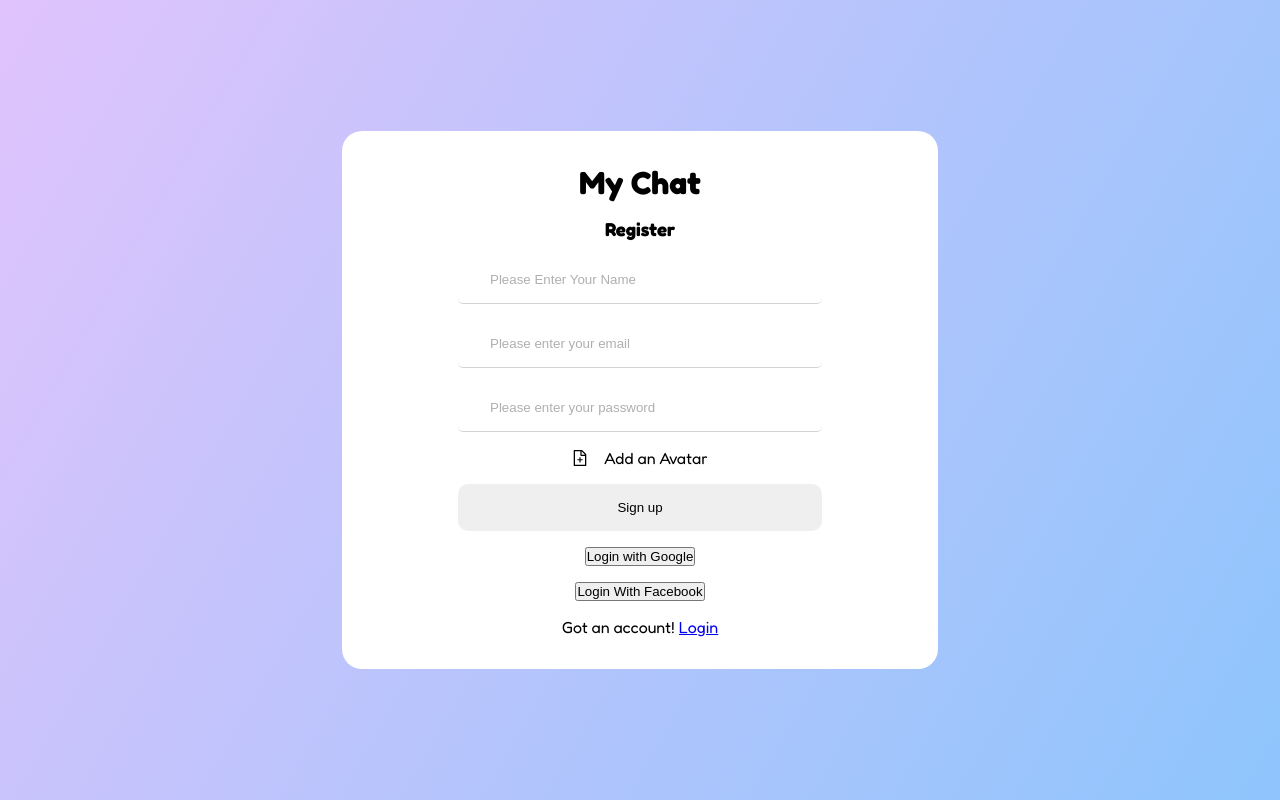
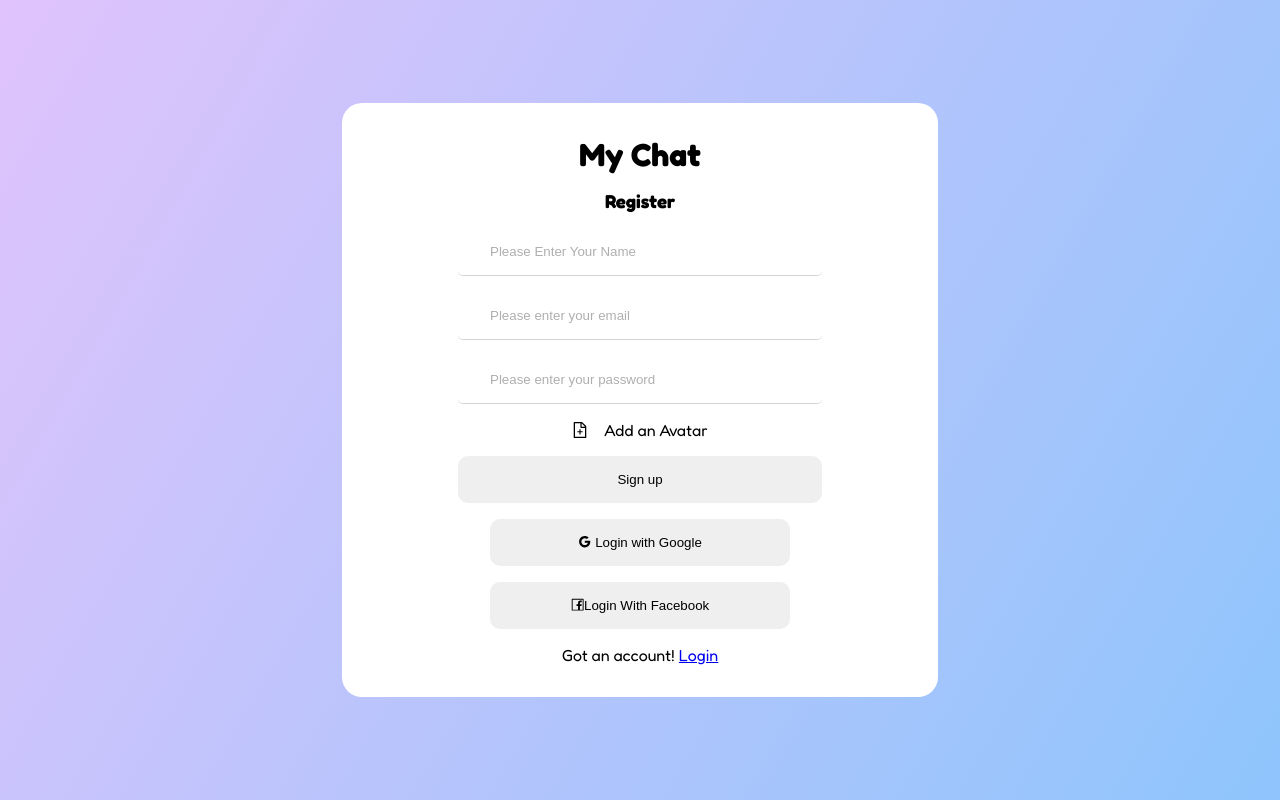
Before and after one commit to 04stefke/messanger, a React (Vite) app in the folder messanger-app/: page /register in a window 1280 px wide. Built offline with nearby package versions, Linux system fonts and the light colour scheme; no server answers.

Commit message:
changed the style of buttons

```diff
--- a/messanger-app/src/components/Home/Home.scss
+++ b/messanger-app/src/components/Home/Home.scss
@@ -15,6 +15,17 @@
         @content
     }
 }
+.btn{
+    padding: 1rem 2rem;
+    border-radius: 10px;
+    border: none;
+    outline: none;
+    cursor: pointer;
+    &:hover{
+        background-color: #d3d3d3;
+    }
+}
+
 
 
 .homeContainer{
--- a/messanger-app/src/components/Login/Login.jsx
+++ b/messanger-app/src/components/Login/Login.jsx
@@ -3,6 +3,7 @@ import { useNavigate, Link } from 'react-router-dom'
 import { auth, db, storage } from '../../firebase'
 import { GoogleAuthProvider, signInWithEmailAndPassword, signInWithPopup } from 'firebase/auth'
 import { doc, setDoc } from 'firebase/firestore'
+import { FacebookOutlined, GoogleOutlined } from '@ant-design/icons'
 
 const Login = () => {
   var navigate = useNavigate ()
@@ -44,8 +45,8 @@ const Login = () => {
             <input type="password" placeholder='Enter your password' />
             <button className='btn'>Sign in</button>
         </form>
-        <button className='btn' onClick={handleGoogle}>Login with Google</button>
-        <button className="btn">Login With Facebook</button>
+        <button className='btn' onClick={handleGoogle} style={{width: '300px'}}><GoogleOutlined/> Login with Google</button>
+        <button className="btn" style={{width: '300px'}}> <FacebookOutlined/> Login With Facebook</button>
         <p>Need an account?<Link to='/register'>Register</Link> </p>
       </div>
     </div>
--- a/messanger-app/src/components/Register/Register.jsx
+++ b/messanger-app/src/components/Register/Register.jsx
@@ -1,6 +1,6 @@
 import React from 'react'
 import { Link, useNavigate  } from 'react-router-dom';
-import {FileAddOutlined} from '@ant-design/icons'
+import {FacebookOutlined, FileAddOutlined, GoogleOutlined} from '@ant-design/icons'
 import './Register.scss'
 import {auth, db, storage} from '../../firebase'
 import {createUserWithEmailAndPassword, updateProfile, GoogleAuthProvider, FacebookAuthProvider, signInWithPopup} from 'firebase/auth'
@@ -109,8 +109,8 @@ const Register = () => {
                 </label>
                 <button className="btn">Sign up</button>
             </form>
-            <button className='btn' onClick={handleGoogle}>Login with Google</button>
-            <button className="btn">Login With Facebook</button>
+            <button className='btn' onClick={handleGoogle} style={{width: '300px'}}> <GoogleOutlined/> Login with Google</button>
+            <button className="btn" style={{width: '300px'}}> <FacebookOutlined/>Login With Facebook</button>
             <p>Got an account! <Link to='/login'>Login</Link> </p>
         </div>
     </div>
```
